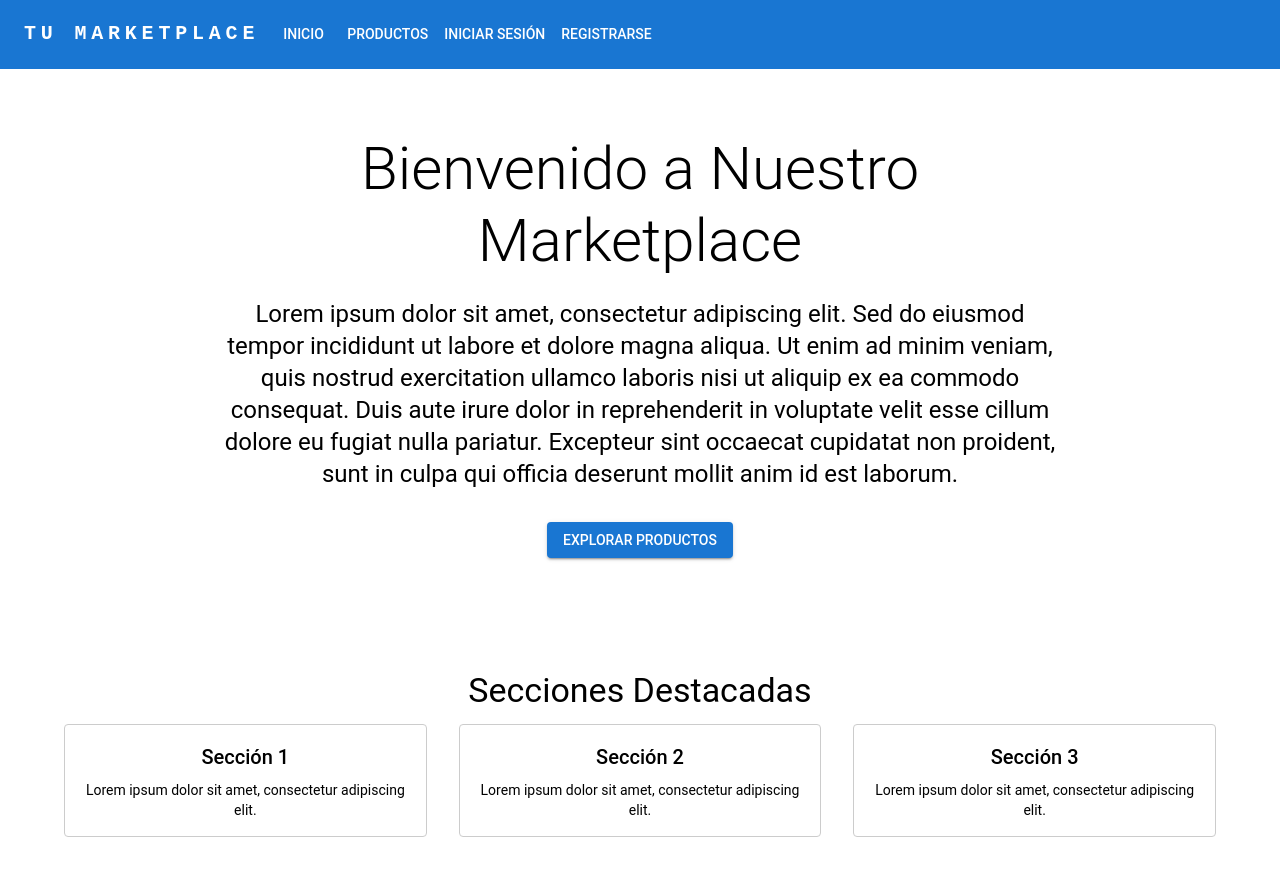
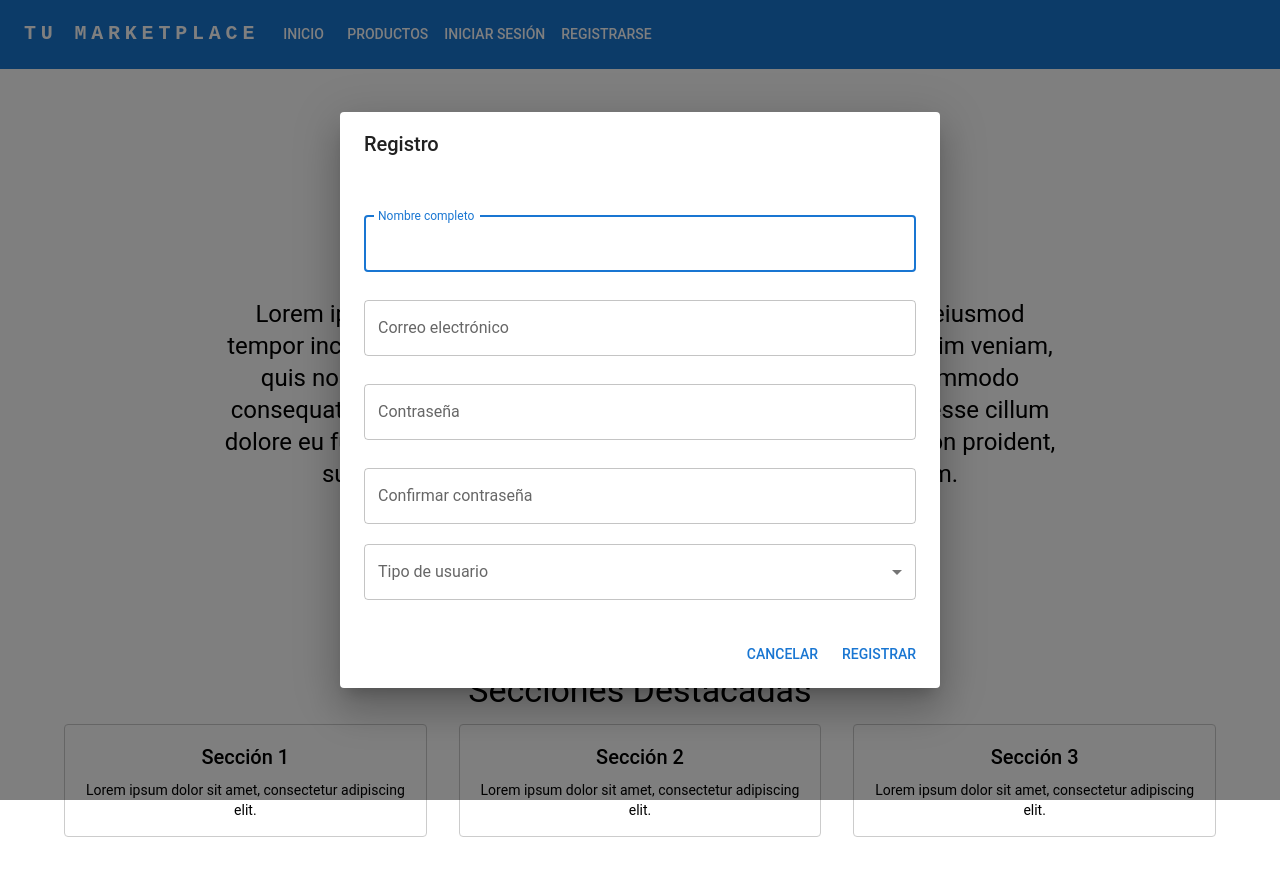
Before and after one commit to sebastianlinux/react-marketplace, a React (Create React App) app: page / in a window 1280 px wide. Shown: the top 876 px of the page. Built offline with nearby package versions, Linux system fonts and the light colour scheme.

Commit message:
Navbar RegisterDialog added api

```diff
--- a/package.json
+++ b/package.json
@@ -7,6 +7,7 @@
     "@emotion/styled": "^11.14.0",
     "@mui/icons-material": "^6.4.1",
     "@mui/material": "^6.4.1",
+    "axios": "^1.7.9",
     "react": "^18.2.0",
     "react-dom": "^18.2.0",
     "react-router-dom": "^6.0.0",
--- a/src/components/Navbar.tsx
+++ b/src/components/Navbar.tsx
@@ -12,6 +12,7 @@ import {
 } from '@mui/material';
 import MenuIcon from '@mui/icons-material/Menu';
 import { Link } from 'react-router-dom'; // Importa Link para la navegación
+import RegisterDialog from './RegisterDialog';
 
 interface NavItem {
   label: string;
@@ -20,7 +21,7 @@ interface NavItem {
 
 const Navbar: React.FC = () => {
   const [anchorElNav, setAnchorElNav] = useState<null | HTMLElement>(null);
-
+  const [viewRegisterDialog, setViewRegisterDialog] = useState<boolean>(true)
   const pages: NavItem[] = [ // Define las páginas de tu Navbar
     { label: 'Inicio', path: '/' },
     { label: 'Productos', path: '/products' },
@@ -32,11 +33,17 @@ const Navbar: React.FC = () => {
     setAnchorElNav(event.currentTarget);
   };
 
-  const handleCloseNavMenu = () => {
+  const handleCloseNavMenu = (label:string) => {
     setAnchorElNav(null);
   };
 
   return (
+    <>
+
+    <RegisterDialog open={viewRegisterDialog} onClose={() => setViewRegisterDialog(false)}
+     onSubmit={function (userData: any): void {
+        throw new Error('Function not implemented.');
+      } } />
     <AppBar position="static">
       <Container maxWidth="xl">
         <Toolbar disableGutters>
@@ -82,13 +89,13 @@ const Navbar: React.FC = () => {
                 horizontal: 'left',
               }}
               open={Boolean(anchorElNav)}
-              onClose={handleCloseNavMenu}
+              onClose={() => handleCloseNavMenu('')}
               sx={{
                 display: { xs: 'block', md: 'none' },
               }}
             >
               {pages.map((page) => (
-                <MenuItem key={page.label} onClick={handleCloseNavMenu} component={Link} to={page.path}>
+                <MenuItem key={page.label} onClick={() => handleCloseNavMenu(page.label)} component={Link} to={page.path}>
                   <Typography textAlign="center">{page.label}</Typography>
                 </MenuItem>
               ))}
@@ -116,7 +123,7 @@ const Navbar: React.FC = () => {
             {pages.map((page) => (
               <Button
                 key={page.label}
-                onClick={handleCloseNavMenu}
+                onClick={() => handleCloseNavMenu(page.label)}
                 sx={{ my: 2, color: 'white', display: 'block' }}
                 component={Link} to={page.path} // Usando Link para la navegación
               >
@@ -127,6 +134,7 @@ const Navbar: React.FC = () => {
         </Toolbar>
       </Container>
     </AppBar>
+    </>
   );
 };
 
--- /dev/null
+++ b/src/components/RegisterDialog.tsx
@@ -0,0 +1,196 @@
+import React, { useState } from 'react';
+import {
+  Button,
+  TextField,
+  Dialog,
+  DialogActions,
+  DialogContent,
+  DialogTitle,
+  Grid,
+  InputLabel,
+  Select,
+  MenuItem,
+  FormControl,
+  SelectChangeEvent,
+  Typography,
+} from '@mui/material';
+
+interface RegisterDialogProps {
+  open: boolean;
+  onClose: () => void;
+  onSubmit: (userData: {
+    username: string;
+    email: string;
+    password: string;
+    confirmPassword: string;
+    userType: string;
+  }) => void;
+}
+
+const RegisterDialog: React.FC<RegisterDialogProps> = ({ open, onClose, onSubmit }) => {
+  const [formData, setFormData] = useState({
+    username: '',
+    email: '',
+    password: '',
+    confirmPassword: '',
+    userType: '',
+  });
+  const [errors, setErrors] = useState({} as any);
+
+
+  const handleInputChange = (event: React.ChangeEvent<HTMLInputElement>) => {
+    setFormData({ ...formData, [event.target.name]: event.target.value });
+    setErrors({ ...errors, [event.target.name]: '' });
+  };
+
+  const handleSelectChange = (event: SelectChangeEvent<string>) => {
+    setFormData({ ...formData, userType: event.target.value }); // Acceso directo a event.target.value
+    setErrors({ ...errors, userType: '' });
+  };
+
+
+
+  const validateForm = () => {
+    let newErrors: any = {};
+
+    if (!formData.username) {
+      newErrors.username = 'El nombre completo es requerido';
+    }
+
+    if (!formData.email) {
+      newErrors.email = 'El correo electrónico es requerido';
+    } else if (!/^[A-Z0-9._%+-]+@[A-Z0-9.-]+\.[A-Z]{2,}$/i.test(formData.email)) {
+      newErrors.email = 'Formato de correo electrónico inválido';
+    }
+
+    if (!formData.password) {
+      newErrors.password = 'La contraseña es requerida';
+    } else if (formData.password.length < 6) {
+      newErrors.password = 'La contraseña debe tener al menos 6 caracteres';
+    }
+
+    if (formData.password !== formData.confirmPassword) {
+      newErrors.confirmPassword = 'Las contraseñas no coinciden';
+    }
+
+    if (!formData.userType) {
+      newErrors.userType = 'Debe seleccionar un tipo de usuario';
+    }
+
+    setErrors(newErrors);
+    return Object.keys(newErrors).length === 0;
+  };
+
+  const handleSubmit = () => {
+    if (validateForm()) {
+      onSubmit(formData);
+      handleClose();
+      setFormData({ username: '', email: '', password: '', confirmPassword: '', userType: '' });
+      setErrors({});
+    }
+  };
+
+  const handleClose = () => {
+    onClose();
+    setFormData({ username: '', email: '', password: '', confirmPassword: '', userType: '' });
+    setErrors({});
+  };
+
+  return (
+    <Dialog open={open} onClose={handleClose}>
+      <DialogTitle>Registro</DialogTitle>
+      <DialogContent>
+        <Grid container spacing={2} sx={{ mt: 2 }}>
+          {/* Campos de texto */}
+          <Grid item xs={12}>
+            <TextField
+              autoFocus
+              margin="dense"
+              id="username"
+              name="username"
+              label="Nombre completo"
+              type="text"
+              fullWidth
+              variant="outlined"
+              value={formData.username}
+              onChange={handleInputChange}
+              error={!!errors.username}
+              helperText={errors.username}
+            />
+          </Grid>
+          <Grid item xs={12}>
+            <TextField
+              margin="dense"
+              id="email"
+              name="email"
+              label="Correo electrónico"
+              type="email"
+              fullWidth
+              variant="outlined"
+              value={formData.email}
+              onChange={handleInputChange}
+              error={!!errors.email}
+              helperText={errors.email}
+            />
+          </Grid>
+          <Grid item xs={12}>
+            <TextField
+              margin="dense"
+              id="password"
+              name="password"
+              label="Contraseña"
+              type="password"
+              fullWidth
+              variant="outlined"
+              value={formData.password}
+              onChange={handleInputChange}
+              error={!!errors.password}
+              helperText={errors.password}
+            />
+          </Grid>
+          <Grid item xs={12}>
+            <TextField
+              margin="dense"
+              id="confirmPassword"
+              name="confirmPassword"
+              label="Confirmar contraseña"
+              type="password"
+              fullWidth
+              variant="outlined"
+              value={formData.confirmPassword}
+              onChange={handleInputChange}
+              error={!!errors.confirmPassword}
+              helperText={errors.confirmPassword}
+            />
+          </Grid>
+
+          {/* Selector de tipo de usuario */}
+          <Grid item xs={12}>
+            <FormControl fullWidth>
+              <InputLabel id="user-type-label">Tipo de usuario</InputLabel>
+              <Select
+                labelId="user-type-label"
+                id="userType"
+                name="userType"
+                value={formData.userType}
+                label="Tipo de usuario"
+                onChange={handleSelectChange}
+                error={!!errors.userType}
+              >
+                <MenuItem value="comprador">Comprador</MenuItem>
+                <MenuItem value="vendedor">Vendedor</MenuItem>
+              </Select>
+                {errors.userType && <Typography variant="caption" color="error">{errors.userType}</Typography>}
+            </FormControl>
+          </Grid>
+        </Grid>
+      </DialogContent>
+      <DialogActions sx={{ p: 2 }}>
+        <Button onClick={handleClose}>Cancelar</Button>
+        <Button onClick={handleSubmit}>Registrar</Button>
+      </DialogActions>
+    </Dialog>
+  );
+};
+
+export default RegisterDialog;
--- a/src/pages/LandingPage.tsx
+++ b/src/pages/LandingPage.tsx
@@ -1,12 +1,13 @@
-import React from 'react';
-import { Container, Grid, Typography, Box } from '@mui/material';
-import Hero from '../components/Hero';
-import Navbar from '../components/Navbar';
-
+import React from "react";
+import { Container, Grid, Typography, Box } from "@mui/material";
+import Hero from "../components/Hero";
+import Navbar from "../components/Navbar";
 
 const LandingPage: React.FC = () => {
-    const loremIpsum = "Lorem ipsum dolor sit amet, consectetur adipiscing elit. Sed do eiusmod tempor incididunt ut labore et dolore magna aliqua. Ut enim ad minim veniam, quis nostrud exercitation ullamco laboris nisi ut aliquip ex ea commodo consequat. Duis aute irure dolor in reprehenderit in voluptate velit esse cillum dolore eu fugiat nulla pariatur. Excepteur sint occaecat cupidatat non proident, sunt in culpa qui officia deserunt mollit anim id est laborum.";
-    const loremIpsumShort = "Lorem ipsum dolor sit amet, consectetur adipiscing elit.";
+  const loremIpsum =
+    "Lorem ipsum dolor sit amet, consectetur adipiscing elit. Sed do eiusmod tempor incididunt ut labore et dolore magna aliqua. Ut enim ad minim veniam, quis nostrud exercitation ullamco laboris nisi ut aliquip ex ea commodo consequat. Duis aute irure dolor in reprehenderit in voluptate velit esse cillum dolore eu fugiat nulla pariatur. Excepteur sint occaecat cupidatat non proident, sunt in culpa qui officia deserunt mollit anim id est laborum.";
+  const loremIpsumShort =
+    "Lorem ipsum dolor sit amet, consectetur adipiscing elit.";
 
   return (
     <div>
@@ -15,7 +16,7 @@ const LandingPage: React.FC = () => {
         title="Bienvenido a Nuestro Marketplace"
         description={loremIpsum}
         buttonText="Explorar Productos"
-                imageUrl={''} // Reemplaza con tu imagen
+        imageUrl={""} // Reemplaza con tu imagen
       />
 
       <Container sx={{ py: 8 }}>
@@ -24,7 +25,14 @@ const LandingPage: React.FC = () => {
         </Typography>
         <Grid container spacing={4}>
           <Grid item xs={12} sm={6} md={4}>
-                        <Box sx={{ p: 2, border: '1px solid #ccc', borderRadius: '4px', textAlign: 'center' }}>
+            <Box
+              sx={{
+                p: 2,
+                border: "1px solid #ccc",
+                borderRadius: "4px",
+                textAlign: "center",
+              }}
+            >
               <Typography variant="h6" component="h3" gutterBottom>
                 Sección 1
               </Typography>
@@ -32,7 +40,14 @@ const LandingPage: React.FC = () => {
             </Box>
           </Grid>
           <Grid item xs={12} sm={6} md={4}>
-                        <Box sx={{ p: 2, border: '1px solid #ccc', borderRadius: '4px', textAlign: 'center' }}>
+            <Box
+              sx={{
+                p: 2,
+                border: "1px solid #ccc",
+                borderRadius: "4px",
+                textAlign: "center",
+              }}
+            >
               <Typography variant="h6" component="h3" gutterBottom>
                 Sección 2
               </Typography>
@@ -40,7 +55,14 @@ const LandingPage: React.FC = () => {
             </Box>
           </Grid>
           <Grid item xs={12} sm={6} md={4}>
-                        <Box sx={{ p: 2, border: '1px solid #ccc', borderRadius: '4px', textAlign: 'center' }}>
+            <Box
+              sx={{
+                p: 2,
+                border: "1px solid #ccc",
+                borderRadius: "4px",
+                textAlign: "center",
+              }}
+            >
               <Typography variant="h6" component="h3" gutterBottom>
                 Sección 3
               </Typography>
--- /dev/null
+++ b/src/services/Api.tsx
@@ -0,0 +1,6 @@
+import axios from "axios";
+const APIService = {
+
+}
+
+export default APIService;
```
Also changed, not shown: 1 other file (tests, documents, lock files or other folders). Lines whose indentation alone changed are shown as unchanged.
